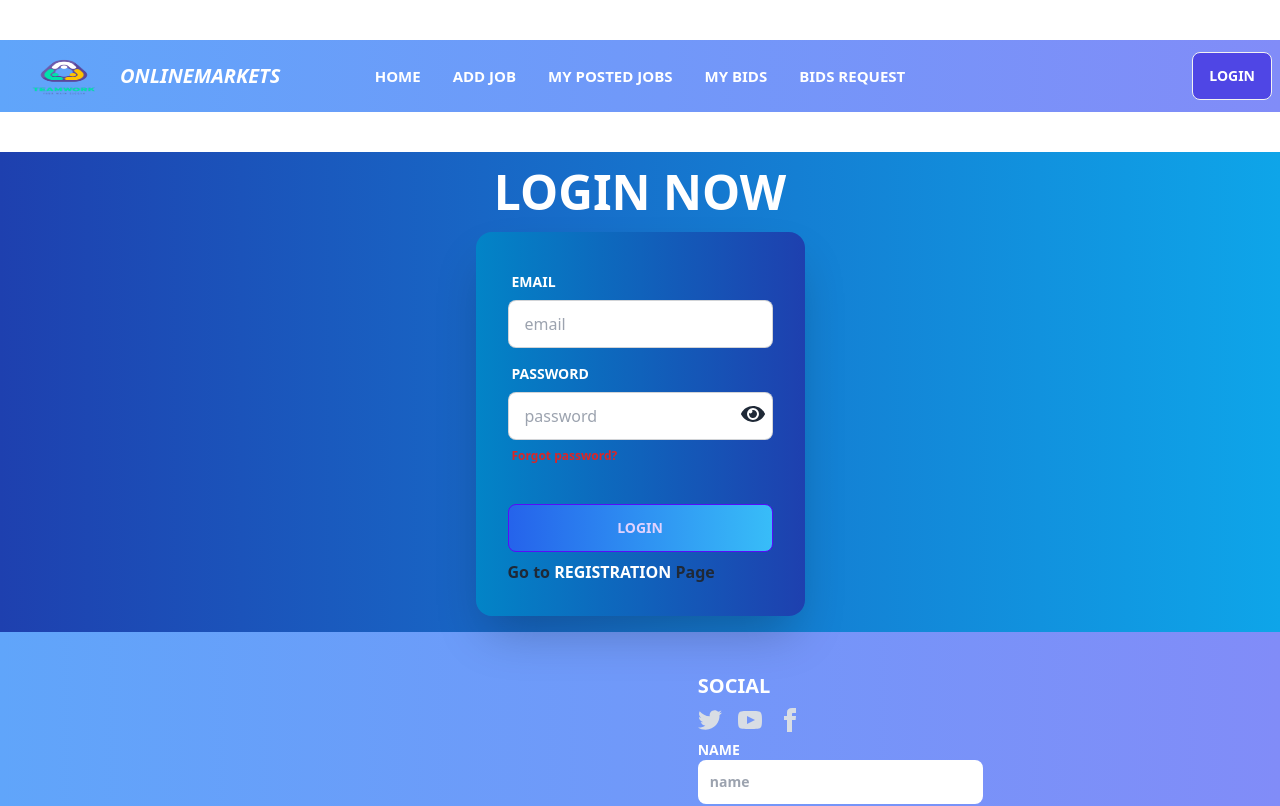
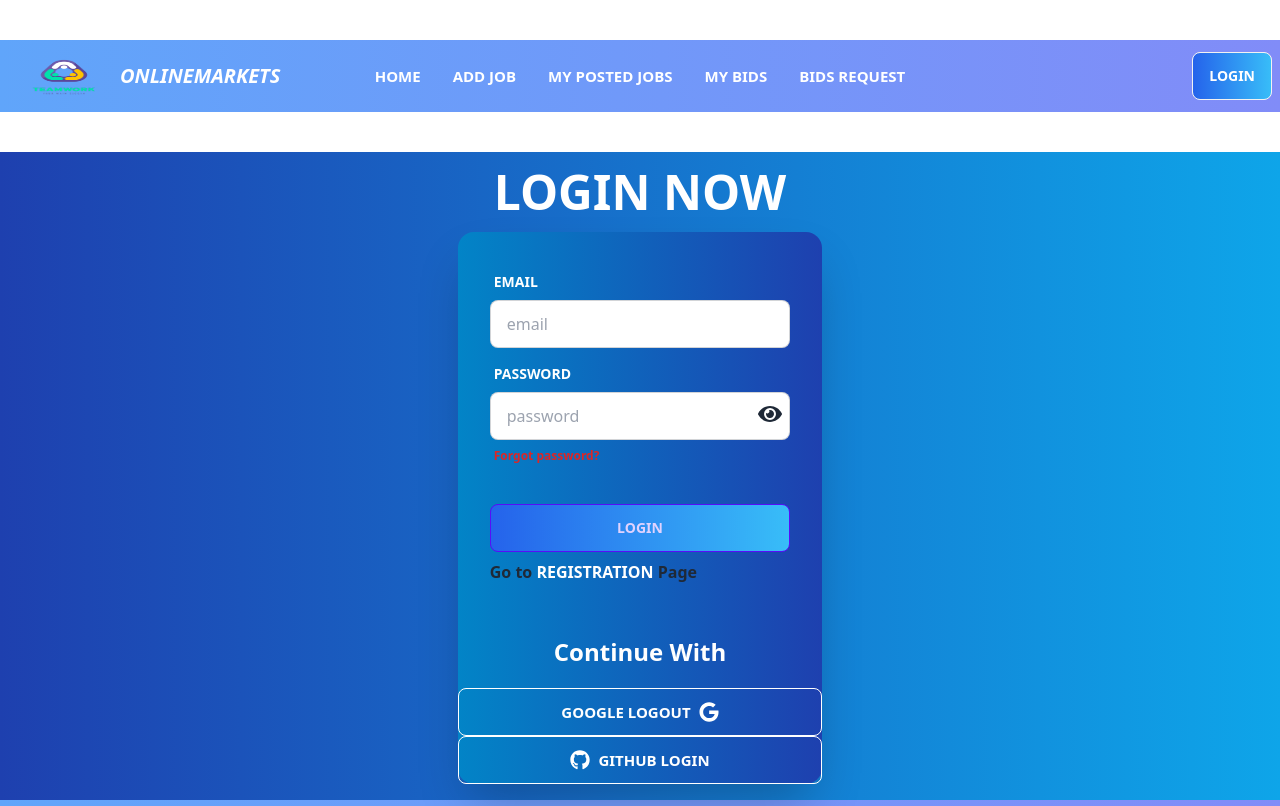
Before and after one commit to Syed-Musa/Assignment-Client-Side, a React (Vite) app: page /login in a window 1280 px wide. Shown: the top 806 px of the page. Built offline with nearby package versions, Linux system fonts and the light colour scheme; no server answers.

Commit message:
added google login

```diff
--- /dev/null
+++ b/src/RegisterLogin/ExtraLogin.jsx
@@ -0,0 +1,69 @@
+import { GithubAuthProvider, GoogleAuthProvider, getAuth, signInWithPopup, signOut } from "firebase/auth";
+import { useState } from "react";
+import app from "../Firebase/Firebase.config";
+import { FaGoogle, FaGithub } from 'react-icons/fa';
+
+const ExtraLogin = () => {
+
+    const [user, setUser] = useState([]);
+    const auth = getAuth(app);
+    const googleProvider = new GoogleAuthProvider();
+    const githubProvider = new GithubAuthProvider();
+
+    const handleGoogleSignIn = ()=>{
+        signInWithPopup(auth, googleProvider)
+        .then(result =>{
+            const loggedInUser = result.user;
+            console.log(loggedInUser);
+            setUser(loggedInUser);
+        })
+        .catch(error =>{
+            console.error(error);
+        })
+    };
+
+    const handleGithubSignIn = () =>{
+        signInWithPopup(auth, githubProvider)
+        .then(result => {
+            const loggedUser = result.user;
+            console.log(loggedUser);
+            setUser(loggedUser);
+        })
+        .catch(error => {
+            console.log(error);
+        })
+    };
+
+    const handleGoogleSignOut = () =>{
+        signOut(auth)
+        .then(result => {
+            console.log(result)
+            setUser(null);
+        })
+        .catch(error => {
+            console.log(error)
+        })
+    }
+
+    return (
+        <div>
+            <h2 className='text-2xl text-white font-bold my-5 text-center'>Continue With</h2>
+            {
+                user ? <button onClick={handleGoogleSignOut} className='btn btn-outline text-white w-full text-[15px] font-bold'>Google LogOut<FaGoogle className='text-xl text-white'></FaGoogle></button> :
+                <>
+                    <button onClick={handleGoogleSignIn} className='btn btn-outline text-white w-full text-[15px] font-bold my-2'>
+                        <FaGoogle className='text-xl text-white'></FaGoogle>Google Login
+                    </button>
+
+                </>
+            }
+
+            <button onClick={handleGithubSignIn} className='btn btn-outline text-white w-full text-[15px] font-bold'>
+                <FaGithub className='text-xl text-white'></FaGithub>Github Login
+            </button>
+        </div>
+
+    );
+};
+
+export default ExtraLogin;
--- a/src/RegisterLogin/Login.jsx
+++ b/src/RegisterLogin/Login.jsx
@@ -2,11 +2,12 @@ import { useState, useContext } from "react";
 import { FaEye, FaEyeSlash } from "react-icons/fa";
 import { Link, useLocation, useNavigate } from "react-router-dom";
 import { AuthContext } from "../Providers/AuthProviders";
+import ExtraLogin from "./ExtraLogin";
 
 const Login = () => {
   const {signInUser} = useContext(AuthContext);
-  // const navigate = useNavigate();
-  // const location = useLocation();
+  const navigate = useNavigate();
+  const location = useLocation();
   const [showPassword, setShowPassWord] = useState(null);
   const [errorMessage, setErrorMessage] = useState(null);
   const [success, setSuccess] = useState(null);
@@ -33,7 +34,7 @@ const Login = () => {
         console.log(result.user)
         setSuccess('Created message Successfully');
 
-        // navigate(location?.state ? location.state : '/');
+        navigate(location?.state ? location.state : '/');
       })
       .catch(error =>{
         console.error(error)
@@ -99,6 +100,7 @@ const Login = () => {
             {
               success && <p className="text-green-600 italic font-bold mb-10 text-center">{success}</p>
             }
+            <ExtraLogin></ExtraLogin>
           </div>
         </div>
       </div>
--- /dev/null
+++ b/src/Routes/PrivateRoutes.jsx
@@ -0,0 +1,22 @@
+/* eslint-disable react/prop-types */
+import { useContext } from "react";
+import { Navigate, useLocation } from "react-router-dom";
+import { AuthContext } from "../Providers/AuthProviders";
+
+const PrivateRoutes = ({children}) => {
+    const {user, loading} = useContext(AuthContext);
+    const location = useLocation();
+    // console.log(location.pathname)
+
+    if(loading){
+        return <span className="loading loading-spinner loading-lg"></span>
+    }
+
+    if(user?.email){
+        return children;
+    }
+
+    return <Navigate state={location.pathname} to="/login" replace></Navigate>;
+};
+
+export default PrivateRoutes;
--- a/src/Shared/Navbar.jsx
+++ b/src/Shared/Navbar.jsx
@@ -1,7 +1,16 @@
 import { Link } from "react-router-dom";
 import logo from "../assets/logo.png";
+import { useContext } from "react";
+import { AuthContext } from "../Providers/AuthProviders";
 
 const Navbar = () => {
+  const {user, logOut} = useContext(AuthContext);
+
+  const handleSignOut = ()=>{
+    logOut()
+    .then()
+    .catch()
+  }
 
     const navItems = <>
     <li className="font-bold uppercase text-white text-[15px]"><Link to='/'>Home</Link></li>
@@ -32,13 +41,15 @@ const Navbar = () => {
                 />
               </svg>
             </label>
-            <ul tabIndex={0} className="menu menu-sm dropdown-content mt-3 z-[1] p-2 shadow bg-base-100 rounded-box w-52">
+            <ul tabIndex={0} className="menu menu-sm dropdown-content mt-3 z-[1] p-2 shadow bg-black rounded-box w-52">
               {navItems}
             </ul>
           </div>
-          <div className="flex items-center text-xl">
+          <div className=" text-xl">
+          <Link className="flex items-center" to='/'>
           <img className="w-28 h-14" src={logo} alt="" />
           <p className="font-bold uppercase italic text-white">OnlineMarkets</p>
+          </Link>
           </div>
         </div>
         <div className="navbar-center hidden lg:flex">
@@ -47,7 +58,15 @@ const Navbar = () => {
           </ul>
         </div>
         <div className="navbar-end">
-         <Link to='/login'><button className="btn bg-indigo-600 uppercase text-white">Login</button></Link>
+        {
+          user ? <>
+            <span className="font-bold">{user?.email}</span>
+            <img className="w-4 lg:w-10 rounded-full" src={user?.photoURL} />
+            <button onClick={handleSignOut} className="btn text-white bg-gradient-to-r from-blue-600 to-sky-400">Sign Out</button>
+            </>
+            :
+          <Link to="/login"><button className="btn text-white bg-gradient-to-r from-blue-600 to-sky-400">Login</button></Link>
+        }
         </div>
       </div>
 
```
Also changed, not shown: src/Routes/Routes.jsx (+5 -4 lines).
